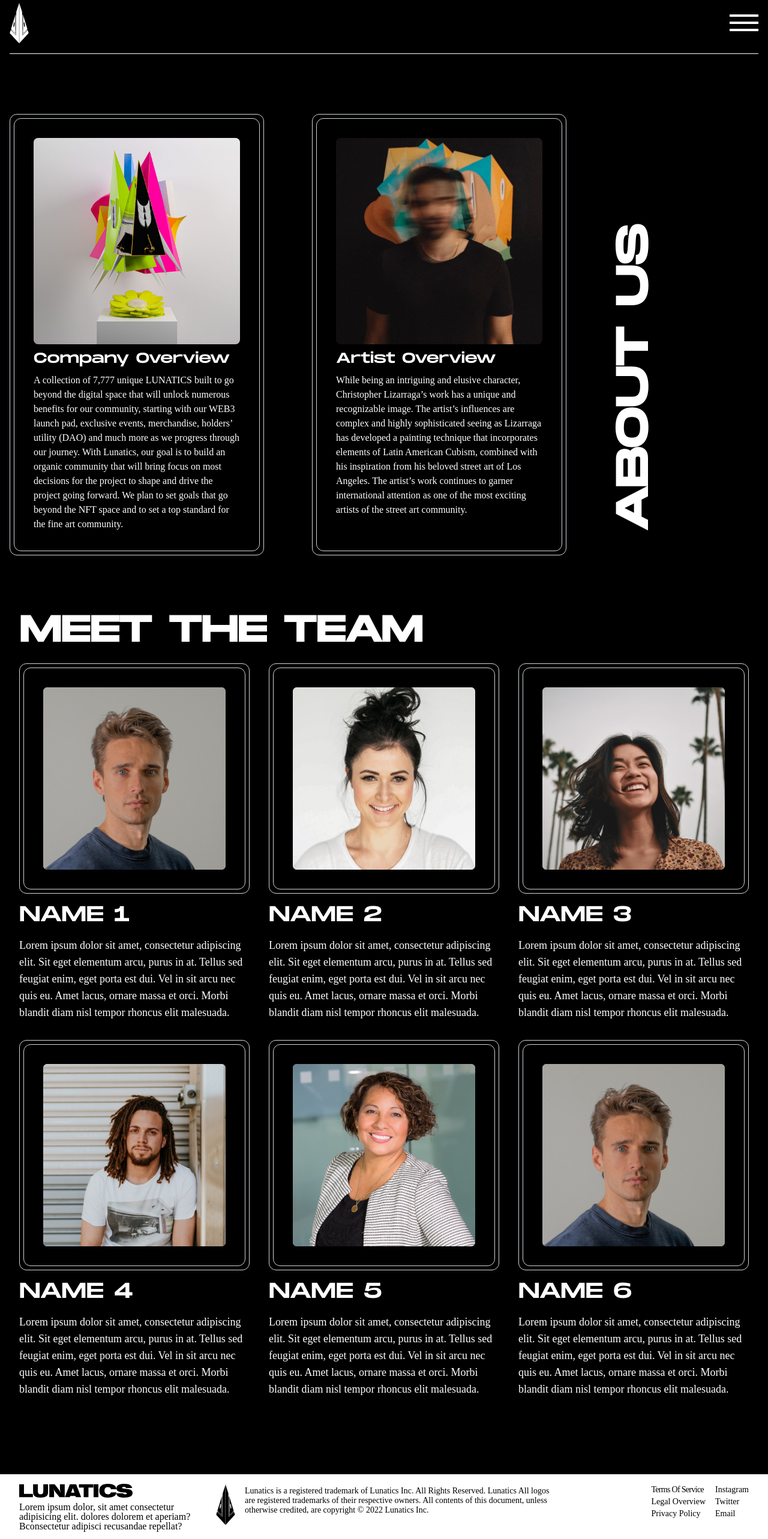
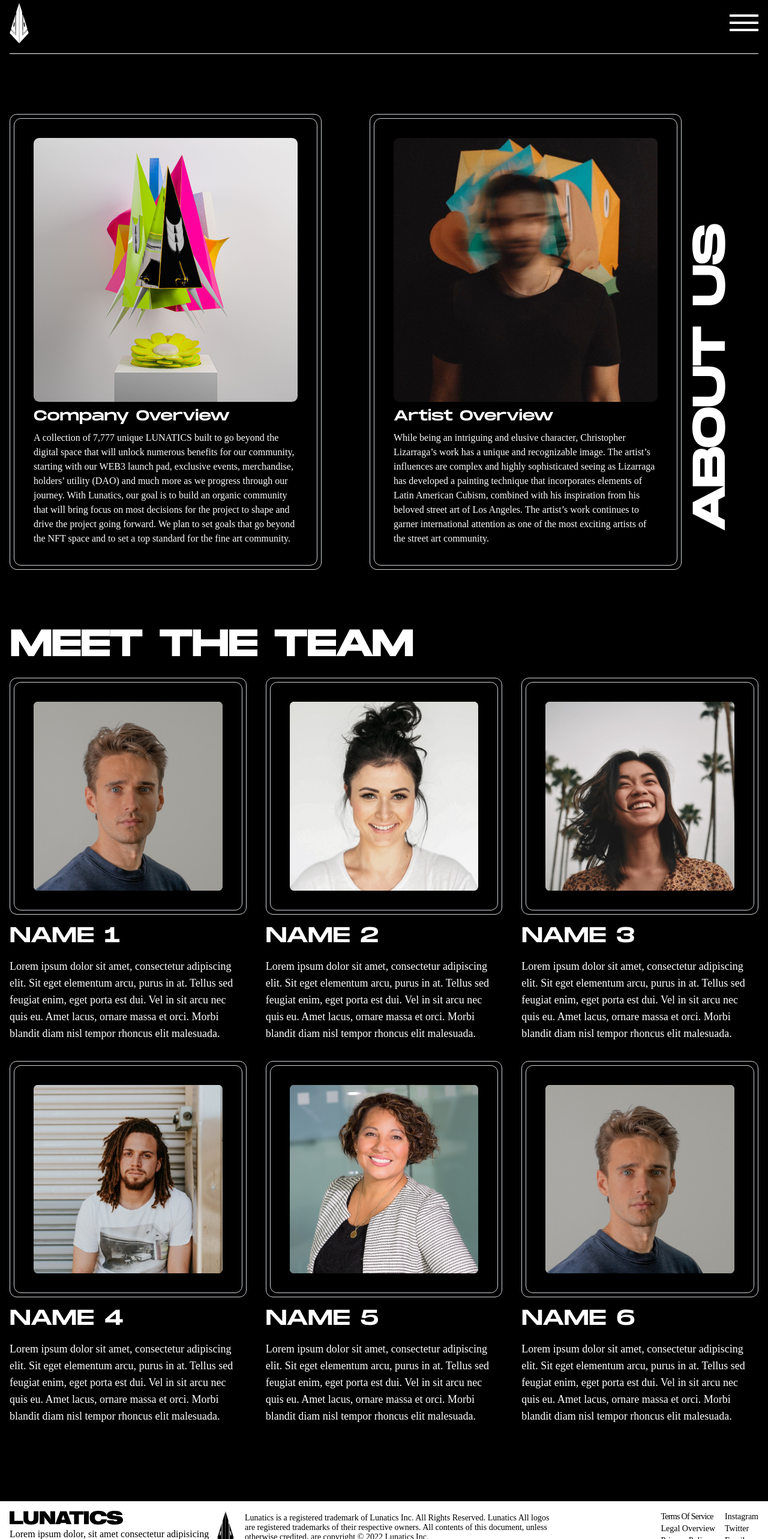
Before and after one commit to asfand687/lunatics-nft, a React (Create React App) app: page /about in a window 1280 px wide. Shown: the top 2566 px of the page at 60% size. Built offline with nearby package versions, Linux system fonts and the light colour scheme; a web font is replaced by a local one.

Commit message:
changed the cursor and spacing

```diff
--- a/src/App.css
+++ b/src/App.css
@@ -14,6 +14,7 @@
 
 body {
   font-family: 'AndaleMono';
+  cursor: url('./assets/logo-white.svg'), auto;
 }
 
 .affiliates::after {
--- a/src/components/AboutHero.jsx
+++ b/src/components/AboutHero.jsx
@@ -10,13 +10,13 @@ const AboutHero = () => {
     document.querySelector('.radial').style.left = `calc(${e.clientX - x}px)`
   }
   return (
-    <section className="w-full text-white pt-24 py-16 lg:max-w-[1300px] 2xl:max-w-full px-4 mx-auto mb-2">
+    <section className="w-full text-white pt-24 py-16 lg:max-w-[1400px] 2xl:max-w-full px-4 mx-auto mb-2">
       <div className="flex flex-col lg:flex-row lg:space-x-20">
         <article className="flex-[2] border border-gray-300 rounded-xl p-[6px]">
           <div className="border border-gray-300 rounded-xl p-8 h-full">
             <div>
               <div className="spotify overflow-hidden relative filter hover:grayscale transition-all ease-in-out duration-500">
-                <div className={`absolute w-48 h-48 radial`}></div>
+                <div className={`absolute w-48 h-48 rounded-full radial`}></div>
                 <img ref={imageRef1} onMouseMove={(e) => handleMouseMove(e, imageRef1)} className="w-full" src={HeroImg} alt="Company Overview" />
               </div>
               <h2 className="text-2xl font-heading py-4 lg:py-2">Company Overview</h2>
@@ -37,7 +37,7 @@ const AboutHero = () => {
             </div>
           </div>
         </article>
-        <article className="w-60"></article>
+        <article className="w-12"></article>
       </div>
     </section>
   )
--- a/src/components/Drawer.jsx
+++ b/src/components/Drawer.jsx
@@ -11,9 +11,6 @@ const Drawer = ({ showDrawer, setShowDrawer }) => {
         </Link>
         <Link onClick={() => setShowDrawer(!showDrawer)} to="/roadmap">
           Roadmap
-        </Link>
-        <Link onClick={() => setShowDrawer(!showDrawer)} to="/team">
-          Meet The Team
         </Link>
         <Link onClick={() => setShowDrawer(!showDrawer)} to="/faq">
           FAQ
--- a/src/components/Footer.jsx
+++ b/src/components/Footer.jsx
@@ -8,7 +8,7 @@ import { ReactComponent as Lunatics } from '../assets/lunatics-sticker.svg'
 const Footer = () => {
   return (
     <footer className="bg-white text-black py-4 text-sm">
-      <div className="w-full px-4 lg:px-8 mx-auto flex flex-col md:flex-row md:justify-between md:items-start">
+      <div className="w-full max-w-[1400px] px-4  mx-auto flex flex-col md:flex-row md:justify-between md:items-start">
         <article className="hidden md:flex flex-1 flex-col  md:max-w-[380px] text-base">
           <Lunatics />
           <p className="text-base font-light pt-2 leading-4">Lorem ipsum dolor, sit amet consectetur adipisicing elit. dolores dolorem et aperiam? Bconsectetur adipisci recusandae repellat?</p>
--- a/src/components/Navbar.jsx
+++ b/src/components/Navbar.jsx
@@ -6,7 +6,7 @@ import Drawer from './Drawer'
 const Navbar = ({ classes }) => {
   const [showDrawer, setShowDrawer] = useState(false)
   return (
-    <nav className={`${classes} px-4 max-w-[1400px] mx-auto`}>
+    <nav className={`${classes} px-4 mx-auto`}>
       <section className="lg:text-white flex pb-4 justify-between items-center border-b border-white ">
         <div className="flex relative z-50 justify-between items-center md:block">
           <Link to="/"><img className="w-8" src={Logo} alt="logo" /></Link>
--- a/src/components/TeamSection.jsx
+++ b/src/components/TeamSection.jsx
@@ -47,7 +47,7 @@ const teamData = [
 
 const TeamSection = () => {
   return (
-    <section className="w-full text-white pb-32 lg:max-w-[1350px] 2xl:max-w-full px-4 lg:px-8 mx-auto">
+    <section className="w-full text-white pb-32 lg:max-w-[1400px] 2xl:max-w-full px-4 mx-auto">
       <h1 className="font-heading text-6xl py-6 font-bold uppercase">Meet The Team</h1>
       <div className="grid grid-cols-3 gap-8">
         {
--- a/src/pages/About.jsx
+++ b/src/pages/About.jsx
@@ -7,8 +7,8 @@ import TeamSection from '../components/TeamSection'
 const About = () => {
   return (
     <section>
-      <Navbar classes="w-full py-1 bg-black" />
-      <PageTitle title="About Us" classes="-right-8" />
+      <Navbar classes="w-full max-w-[1400px] py-1 bg-black" />
+      <PageTitle title="About Us" classes="-right-40" />
       <AboutHero />
       <TeamSection />
     </section>
--- a/src/pages/Faq.jsx
+++ b/src/pages/Faq.jsx
@@ -6,11 +6,11 @@ const Faq = () => {
 
   return (
     <div className="overflow-x-hidden">
-      <Navbar classes="w-full py-1 bg-black" />
+      <Navbar classes="w-full max-w-[1400px] mx-auto py-1 bg-black" />
       <section className="px-4 max-w-[1400px] mx-auto">
         <FaqTitle className="w-full" />
       </section>
-      <div className="w-full pt-4 pb-32 text-white lg:max-w-[1400px] 2xl:max-w-full px-4 lg:px-8 mx-auto space-y-14">
+      <div className="w-full pt-4 pb-32 text-white lg:max-w-[1400px] 2xl:max-w-full px-4 mx-auto space-y-14">
         <article className="flex flex-col lg:flex-row lg:justify-center lg:gap-x-8 lg:items-stretch">
           <div className="p-[6px] rounded-[0.7rem] border border-white">
             <div className="w-52 border rounded-lg border-gray-200 text-[150px] font-bold flex justify-center items-center leading-snug font-heading">1</div>
--- a/src/pages/Home.jsx
+++ b/src/pages/Home.jsx
@@ -6,7 +6,9 @@ import Navbar from '../components/Navbar'
 const Home = () => {
   return (
     <div className="App">
-      <Navbar classes="w-full absolute left-10 top-0 z-40 bg-transparent" />
+      <div className="absolute top-0 left-0 w-full">
+      <Navbar classes="w-full bg-transparent max-w-[1400px]" />
+      </div>
       <Hero />
       <Vault />
     </div>
--- a/src/pages/Roadmap.jsx
+++ b/src/pages/Roadmap.jsx
@@ -6,7 +6,7 @@ import PageTitle from '../components/PageTitle'
 const Roadmap = () => {
   return (
     <section>
-      <Navbar classes="w-full py-1 bg-black" />
+      <Navbar classes="w-full py-1 bg-black max-w-[1400px]" />
       <PageTitle title="Roadmap" classes="-left-32" />
       <Phases />
     </section>
```
